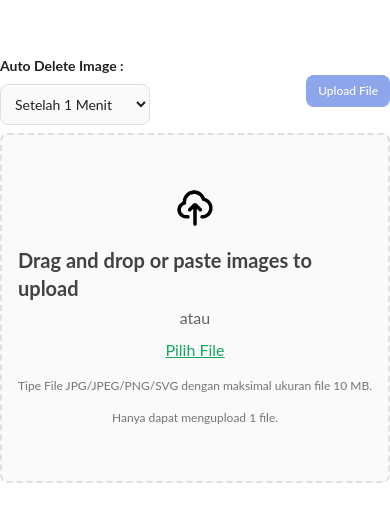
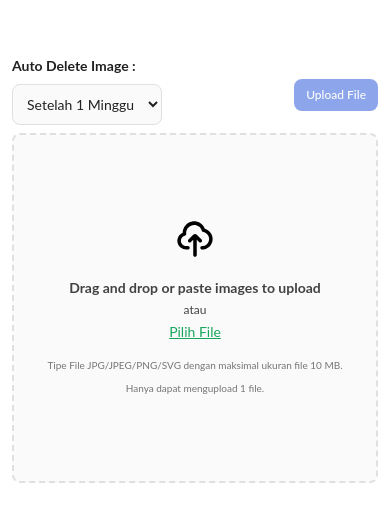
Before and after one commit to jabardigitalservice/upload-file-web, a Nuxt app: page / in a window 390 px wide. Shown: the top 522 px of the page. Built offline with nearby package versions, Linux system fonts and the light colour scheme.

Commit message:
style: add responsive stling

```diff
--- a/components/CopyToClip/index.vue
+++ b/components/CopyToClip/index.vue
@@ -1,7 +1,6 @@
 <template>
-  <div class="max-w-3xl mx-auto mt-5">
-    <label
-      class="block mt-2 text-sm font-bold text-gray-900 dark:text-white mb-1"
+  <div class="px-3 xl:px-0 max-w-3xl mx-auto mt-5">
+    <label class="block mt-2 text-sm font-bold text-gray-900 mb-1"
       >{{ label }} :
     </label>
     <div class="flex items-center justify-center">
--- a/components/DragAndDropFile/index.vue
+++ b/components/DragAndDropFile/index.vue
@@ -1,18 +1,18 @@
 <template>
-  <div class="max-w-3xl mx-auto">
+  <div class="px-3 xl:px-0 max-w-3xl mx-auto">
     <div class="font-lato text-gray-800">
       <slot name="header" />
       <div class="flex items-center justify-between">
         <div>
           <label
             for="delete-image-times"
-            class="block mb-2 text-sm font-bold text-gray-900 dark:text-white"
+            class="block mb-2 text-sm font-bold text-gray-900"
             >Auto Delete Image :
           </label>
           <select
             v-model="selectedDuration"
             id="delete-image-times"
-            class="bg-gray-50 border border-gray-300 text-gray-900 text-sm rounded-lg focus:ring-blue-500 focus:border-blue-500 block w-full p-2.5 dark:bg-gray-700 dark:border-gray-600 dark:placeholder-gray-400 dark:text-white dark:focus:ring-blue-500 dark:focus:border-blue-500"
+            class="bg-gray-50 border border-gray-300 text-gray-900 text-sm rounded-lg block w-full p-2.5"
           >
             <option
               v-for="option in durationOptions"
@@ -24,6 +24,12 @@
           </select>
         </div>
 
+        <div>
+          <label
+            for="delete-image-times"
+            class="block mb-2 text-sm font-bold text-gray-900"
+          >
+          </label>
           <button
             type="button"
             :disabled="disabledButton"
@@ -32,10 +38,11 @@
               'opacity-50': disabledButton,
             }"
             @click="onUploadFile()"
-          class="px-3 py-2 text-xs font-medium text-center text-white bg-blue-700 rounded-lg hover:bg-blue-800 focus:ring-4 focus:outline-none focus:ring-blue-300 dark:bg-blue-600 dark:hover:bg-blue-700 dark:focus:ring-blue-800"
+            class="px-3 py-2 text-xs font-medium text-center text-white bg-blue-700 rounded-lg hover:bg-blue-800 focus:ring-4 focus:outline-none focus:ring-blue-300"
           >
             Upload File
           </button>
+        </div>
       </div>
       <div class="mt-2 flex w-full items-center justify-center">
         <div
@@ -116,14 +123,23 @@
               :size="36"
               fillColor="#000"
             />
-            <h5 class="text-xl mt-5 text-gray-800 font-bold">
+            <h5
+              class="text-[14px] xl:text-xl mt-5 text-gray-800 font-bold text-center"
+            >
               Drag and drop or paste images to upload
             </h5>
-            <p class="mt-1 text-gray-700">atau</p>
-            <span class="mt-2 text-green-600 underline">Pilih File</span>
+            <span class="text-xs xl:text-[14px] mt-1 xl:mt-3 text-gray-70 text-center">
+              atau
+            </span>
+            <span
+              class="text-sm xl:text-[14px] mt-1 xl:mt-3 text-green-600 underline text-center"
+              >Pilih File</span
+            >
 
-            <p class="text-xs text-gray-600 mt-4">{{ sublabel }}</p>
-            <p class="text-xs text-gray-600 mt-4">Hanya dapat mengupload 1 file.</p>
+            <p class="text-[10px] text-gray-600 mt-4 xl:mt-4 text-center">{{ sublabel }}</p>
+            <p class="text-[10px] text-gray-600 mt-2 xl:mt-4 text-center">
+              Hanya dapat mengupload 1 file.
+            </p>
           </div>
           <input
             id="drag-and-drop-file"
@@ -163,7 +179,7 @@ const emit = defineEmits(["uploadFile", "resetUrl"]);
 
 const files = ref();
 const url = ref("");
-const dataFiles = ref({
+const dataFiles = reactive({
   name: "",
   mimeType: "",
   fileSize: "",
@@ -182,12 +198,12 @@ const onChangeUpload = (e) => {
   if (e.target.files[0]) {
     files.value = e.target.files[0];
     url.value = URL.createObjectURL(files.value);
-    dataFiles.value.name = files.value.name;
-    dataFiles.value.mimeType = files.value.type;
-    dataFiles.value.fileSize = convertSize(files.value.size);
+    dataFiles.name = files.value.name;
+    dataFiles.mimeType = files.value.type;
+    dataFiles.fileSize = convertSize(files.value.size);
     fileInputIsChange.value = true;
     checkFileValidation();
-    dataFiles.value.fileCorrect = fileIsCorrect.value;
+    dataFiles.fileCorrect = fileIsCorrect.value;
   }
 };
 
@@ -269,19 +285,13 @@ const formatFileIsCompatible = () => {
   return props.detailDragAndDrop.formatTypeFile.includes(files.value.type);
 };
 
-const selectedDuration = ref(60);
-const durationOptions = ref([
-  { value: 60, label: "Setelah 1 Menit" },
-  { value: 300, label: "Setelah 5 Menit" },
-  { value: 600, label: "Setelah 10 Menit" },
-  { value: 1800, label: "Setelah 30 Menit" },
-  { value: 3600, label: "Setelah 1 Jam" },
-  { value: 10800, label: "Setelah 3 Jam" },
-  { value: 21600, label: "Setelah 6 Jam" },
-  { value: 43200, label: "Setelah 12 Jam" },
-  { value: 86400, label: "Setelah 1 Hari" },
+const selectedDuration = ref(604800);
+const durationOptions = reactive([
   { value: 604800, label: "Setelah 1 Minggu" },
+  { value: 1209600, label: "Setelah 2 Minggu" },
+  { value: 1814400, label: "Setelah 3 Minggu" },
   { value: 2592000, label: "Setelah 1 Bulan" },
+  { value: 5184000, label: "Setelah 2 Bulan" },
 ]);
 
 const onUploadFile = async () => {
```
Lines whose indentation alone changed are shown as unchanged.
